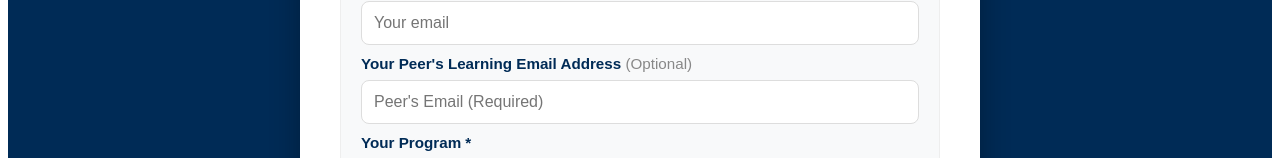
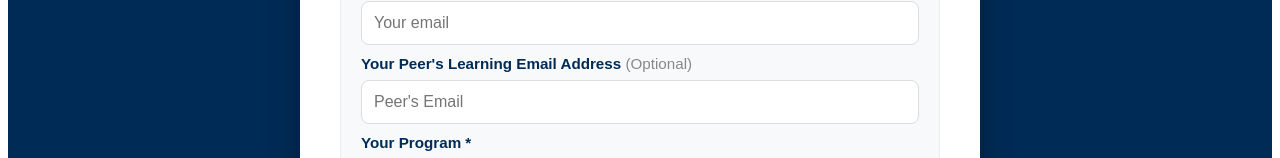
Before and after one commit to chuqudee-sand/alx-peerfinder, a React app in the folder frontend/: page /peer-feedback in a window 1280 px wide. Shown: the part 311-469 px from the top of the page. Built offline with nearby package versions, Linux system fonts and the light colour scheme; the HTML template or start-up script is replaced by a standard one.

Commit message:
Update PeerFeedbackPage.jsx

```diff
--- a/frontend/src/pages/PeerFeedbackPage.jsx
+++ b/frontend/src/pages/PeerFeedbackPage.jsx
@@ -94,7 +94,7 @@ const PeerFeedbackPage = () => {
 
             {/* NEW: PEER EMAIL FOR LEADERBOARD */}
             <label style={styles.label}>Your Peer's Learning Email Address <span style={{color:'#888', fontWeight:'normal'}}>(Optional)</span></label>
-            <input style={styles.input} type="email" name="peer_email" value={formData.peer_email} onChange={handleChange} placeholder="Peer's Email (Required)" />
+            <input style={styles.input} type="email" name="peer_email" value={formData.peer_email} onChange={handleChange} placeholder="Peer's Email" />
 
             <label style={styles.label}>Your Program *</label>
             <select style={styles.select} name="program" value={formData.program} onChange={handleChange} required>
```
